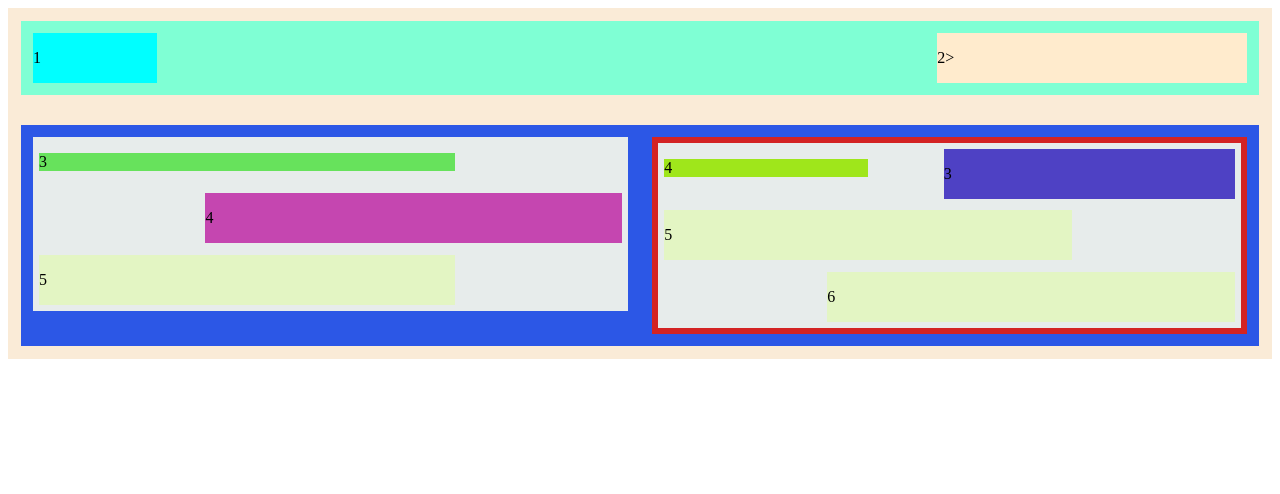
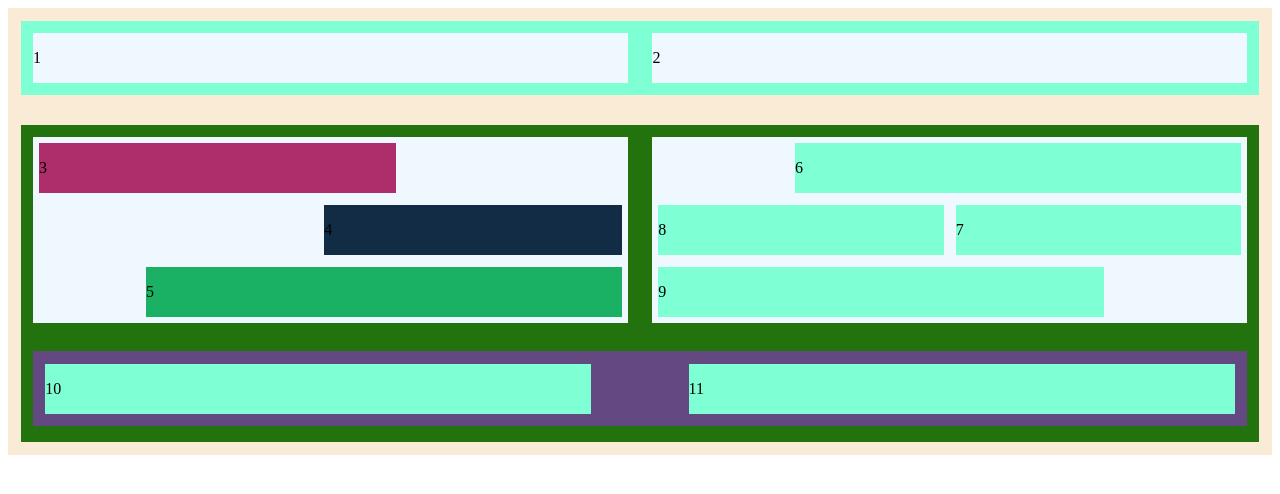
Before and after one commit to RokasAbra/4-nd-stiliaus-isdestymas, a website: page index.html in a window 1280 px wide. Drawn offline with Linux system fonts and the light colour scheme.

Commit message:
End process

```diff
--- a/index.html
+++ b/index.html
@@ -10,40 +10,44 @@
 
 <body>
  <main>
-      <div style="background-color:antiquewhite; width: 100%;">
-                <div style="background-color:aquamarine; width: 98%; display: inline-block; margin: 1%;">
-                  <div style="background-color:aqua; width: 10%; float:left; margin: 1%;"><p>1</p></div>
-                  <div style="background-color:blanchedalmond; width: 25%; margin: 1%; float: right;"><p>2></p></div>
-      </div>
 
-     <div style="background-color:rgb(44, 87, 230); width: 98%;display:inline-block;  margin: 1%;">
+    <div style="background-color:antiquewhite; width: 100%;">
+        <div style="background-color:aquamarine; width: 98%; display: inline-block; margin: 1%;">
+
+            <div style="background-color:aliceblue; width: 48%; float: left; margin:1%"><p>1</p></div>
+            <div style="background-color:aliceblue; width: 48%; float: right; margin:1%"><p>2</p></div>
+        </div>
+
+        <div style="background-color:rgb(34, 114, 14); width: 98%; display: inline-block; margin: 1%;">
+            <div style="background-color:aliceblue; width: 48%;display: inline-block; margin: 1%">
+                <div style="background-color:rgb(173, 46, 106); width: 60%; float: left; margin:1%"><p>3</p></div>
+                <div style="background-color:rgb(17, 44, 68); width: 50%; float: right; margin:1%"><p>4</p></div>
+                <div style="background-color:rgb(26, 177, 101); width: 80%; float: right; margin:1%"><p>5</p></div>
+    </div>
+         <div style="background-color:aliceblue; width: 48%; margin:1%; float:right;">
+            <div style="background-color: aquamarine; width: 75%; float: right; margin: 1%;"><p>6</p></div>
+            <div style="background-color:aquamarine; width: 48%; float:right; margin: 1%"><p>7</p></div>
+            <div style="background-color:aquamarine; width: 48%; float:left; margin: 1%"><p>8</p></div>
+            <div style="background-color: aquamarine; width: 75%; float: left; margin: 1%;"><p>9</p></div>
+
+         </div>
 
 
+      <div style="background-color:rgb(99, 72, 129); width: 98%; display: inline-block; margin: 1%;">
 
-
-                   <div style="background-color:rgb(231, 236, 235); display:inline-block; width: 48%; margin: 1%;">
-                    <div style="background-color:rgb(103, 226, 92); width: 70%; margin: 1%; ">
-                         <p>3</p></div>
-                    <div style="background-color:rgb(197, 70, 176); width: 70%; margin: 1%; float:right;"><p>4</p></div>
-                    <div style="background-color:rgb(227, 245, 195); width: 70%; margin: 1%; float: left"><p>5</p></div>
-     </div>
-
-
-     <div   style="background-color:rgb(211, 35, 35); width: 48%; margin: 1%; float: right;">
-                <div style="background-color:rgb(231, 236, 235); display:inline-block;  width: 98%; margin: 1%; ">
-                <div style="background-color:rgb(78, 65, 196); width: 50%; margin: 1%; float:right">
-                     <p>3</p></div>
-                <div style="background-color:rgb(159, 230, 27); width: 35%; margin: 1%; "><p>4</p></div>
-                <div style="background-color:rgb(227, 245, 195); width: 70%; margin: 1%; float: left"><p>5</p></div>
-                <div style="background-color:rgb(227, 245, 195); width: 70%; margin: 1%; float: right"> <p>6</p></div>
+        <div style="background-color: aquamarine; width: 45%; float: left; margin: 1%;"><p>10</p></div>
+        <div style="background-color:aquamarine; width: 45%; float:right; margin: 1%"><p>11</p></div>
 
 
 
 
 
-     </div>
 
-            </div>
+
+    </div>
+
+
+
 
         </main>
     </body>
```
